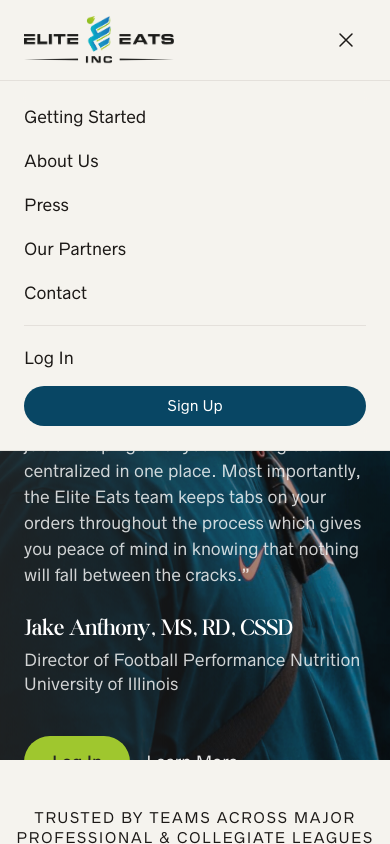
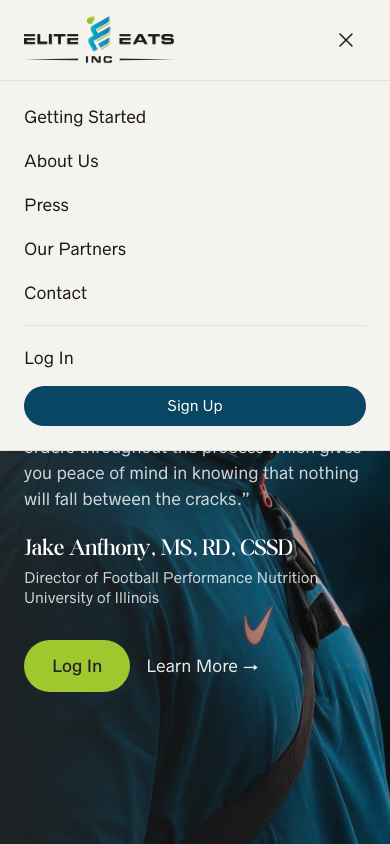
Before and after one commit to ajferron/elite-eats, a Next.js app: page / in a window 390 px wide. Both pictures are taken after a click on the button "Open menu". Shown: the top 844 px of the page. Built offline with nearby package versions, Linux system fonts and the light colour scheme.

Commit message:
fix hero layout issues

```diff
--- a/src/components/Hero.tsx
+++ b/src/components/Hero.tsx
@@ -256,7 +256,7 @@ export function Hero() {
   return (
     <section
       ref={containerRef}
-      className="relative h-[90vh] w-full overflow-hidden pt-20"
+      className="relative h-[100svh] w-full overflow-hidden pt-20 lg:h-[90vh]"
     >
       {/* Slide Backgrounds — all rendered, GSAP-controlled */}
       {slides.map((slide, index) => (
@@ -284,8 +284,8 @@ export function Hero() {
               data-bg-inner
               className="absolute inset-0 origin-center overflow-hidden bg-dark-azure"
             >
-              {/* Map — positioned right, vertically centered */}
-              <div className="absolute inset-y-0 right-0 flex w-2/3 items-center">
+              {/* Map — full-width on mobile, right-aligned on desktop */}
+              <div className="absolute inset-y-0 right-0 flex w-full items-center lg:w-2/3">
                 <USMap id="hero" scale={1000} strokeOpacity={0.3} />
               </div>
               {/* Gradient fade — ensures left-side text readability */}
@@ -296,28 +296,28 @@ export function Hero() {
       ))}
 
       {/* Content Overlay */}
-      <div className="container-section relative z-10 flex h-full flex-col justify-between py-12 lg:pb-16">
+      <div className="container-section relative z-10 flex h-full flex-col py-10 lg:py-12 lg:pb-16">
         {/* Top Section */}
-        <div className="flex items-start justify-between h-full">
+        <div className="flex h-full items-start justify-between pb-6 lg:pb-0">
           {/* Per-slide text blocks — all rendered, GSAP-controlled */}
-          <div className="relative max-w-4xl h-full">
+          <div className="relative h-full max-w-4xl">
             {slides.map((slide, index) => (
               <div
                 key={slide.id}
                 ref={(el) => setTextRef(el, index)}
-                className={cn("flex flex-col justify-between h-full", index === 0 ? "" : "absolute inset-0")}
+                className={cn("flex flex-col h-full", index === 0 ? "" : "absolute inset-0")}
                 style={{ visibility: "hidden", opacity: 0 }}
               >
-                <div className="flex flex-col">
+                <div className="flex flex-col h-full">
                   <p
                     data-animate
-                    className="mb-4 font-sans text-md tracking-wide text-white/85"
+                    className="mb-4 font-sans text-sm tracking-wide text-white/85 lg:text-md"
                   >
                     {slide.categoryLabel}
                   </p>
                   <h1
                     data-animate
-                    className="font-sans text-7xl font-medium leading-[1] -tracking-[0.08em] text-white sm:text-5xl lg:text-6xl xl:text-7xl"
+                    className="font-sans text-[2.5rem] font-medium leading-[1] -tracking-[0.08em] text-white sm:text-5xl lg:text-6xl xl:text-7xl"
                   >
                     {slide.headline}
                     <br />
@@ -331,21 +331,21 @@ export function Hero() {
                   </p>
 
                   {slide.id === 2 && (
-                    <div data-animate className="mt-6">
+                    <div data-animate className="mt-5 lg:mt-6">
                       <p className="font-display text-2xl text-white lg:text-3xl">
                         Jake Anthony, MS, RD, CSSD
                       </p>
-                      <p className="mt-1 font-sans text-base text-white/80">
+                      <p className="mt-1 font-sans text-sm text-white/80 lg:text-base">
                         Director of Football Performance Nutrition
                       </p>
-                      <p className="font-sans text-base text-white/80">
+                      <p className="font-sans text-sm text-white/80 lg:text-base">
                         University of Illinois
                       </p>
                     </div>
                   )}
 
                   {/* CTA Button */}
-                  <div data-animate className="mt-10 flex items-center gap-4">
+                  <div data-animate className="mt-8 flex items-center gap-4 lg:mt-10">
                     <a href="https://eliteeatsinc.com/" className="btn-primary inline-block">
                       Log In
                     </a>
@@ -359,30 +359,30 @@ export function Hero() {
                 </div>
 
                 {slide.showStats && (
-                  <div data-animate className="flex items-center gap-8">
+                  <div data-animate className="mt-auto flex items-center gap-6 lg:gap-8">
                     <div className="text-center">
-                      <p className="font-sans text-3xl font-medium text-white lg:text-4xl">
+                      <p className="font-sans text-2xl font-medium text-white lg:text-4xl">
                         150
                       </p>
-                      <p className="mt-1 font-sans text-sm text-white/80">
+                      <p className="mt-1 font-sans text-xs text-white/80 lg:text-sm">
                         Pro Teams
                       </p>
                     </div>
                     <div className="h-8 w-px bg-white/20"></div>
                     <div className="text-center">
-                      <p className="font-sans text-3xl ml-1 font-medium text-white lg:text-4xl">
+                      <p className="font-sans text-2xl ml-1 font-medium text-white lg:text-4xl">
                         870+
                       </p>
-                      <p className="mt-1 font-sans text-sm text-white/80">
+                      <p className="mt-1 font-sans text-xs text-white/80 lg:text-sm">
                         Fueling Partners
                       </p>
                     </div>
                     <div className="h-8 w-px bg-white/20"></div>
                     <div className="text-center">
-                      <p className="font-sans text-3xl font-medium text-white lg:text-4xl">
+                      <p className="font-sans text-2xl font-medium text-white lg:text-4xl">
                         65
                       </p>
-                      <p className="mt-1 font-sans text-sm text-white/80">
+                      <p className="mt-1 font-sans text-xs text-white/80 lg:text-sm">
                         Cities
                       </p>
                     </div>
@@ -392,7 +392,7 @@ export function Hero() {
             ))}
           </div>
 
-          <div className="flex flex-col items-end justify-between h-full">
+          <div className="hidden h-full shrink-0 flex-col items-end justify-between sm:flex">
             {/* Carousel Dots with progress bars - Top Right */}
             <div className="hidden items-center gap-2 sm:flex">
               {slides.map((slide, index) => (
```
